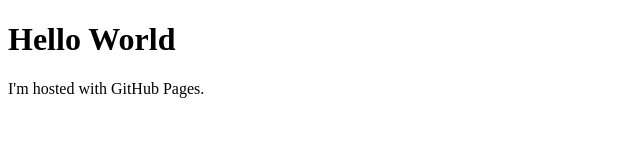
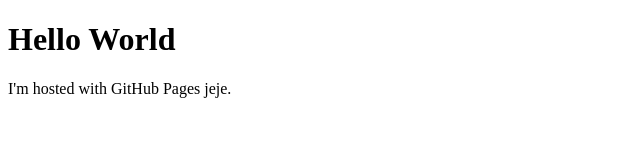
Before and after one commit to AlejandroRodriguezMorey/AlejandroRodriguezMorey, a plain HTML site: page index.html in a window 1280 px wide. Shown: the full height of the page, 0-640 px from the left. Drawn offline with Linux system fonts and the light colour scheme.

Commit message:
Update index.html

```diff
--- a/index.html
+++ b/index.html
@@ -2,6 +2,6 @@
 <html>
 <body>
 <h1>Hello World</h1>
-<p>I'm hosted with GitHub Pages.</p>
+<p>I'm hosted with GitHub Pages jeje.</p>
 </body>
 </html>
```
